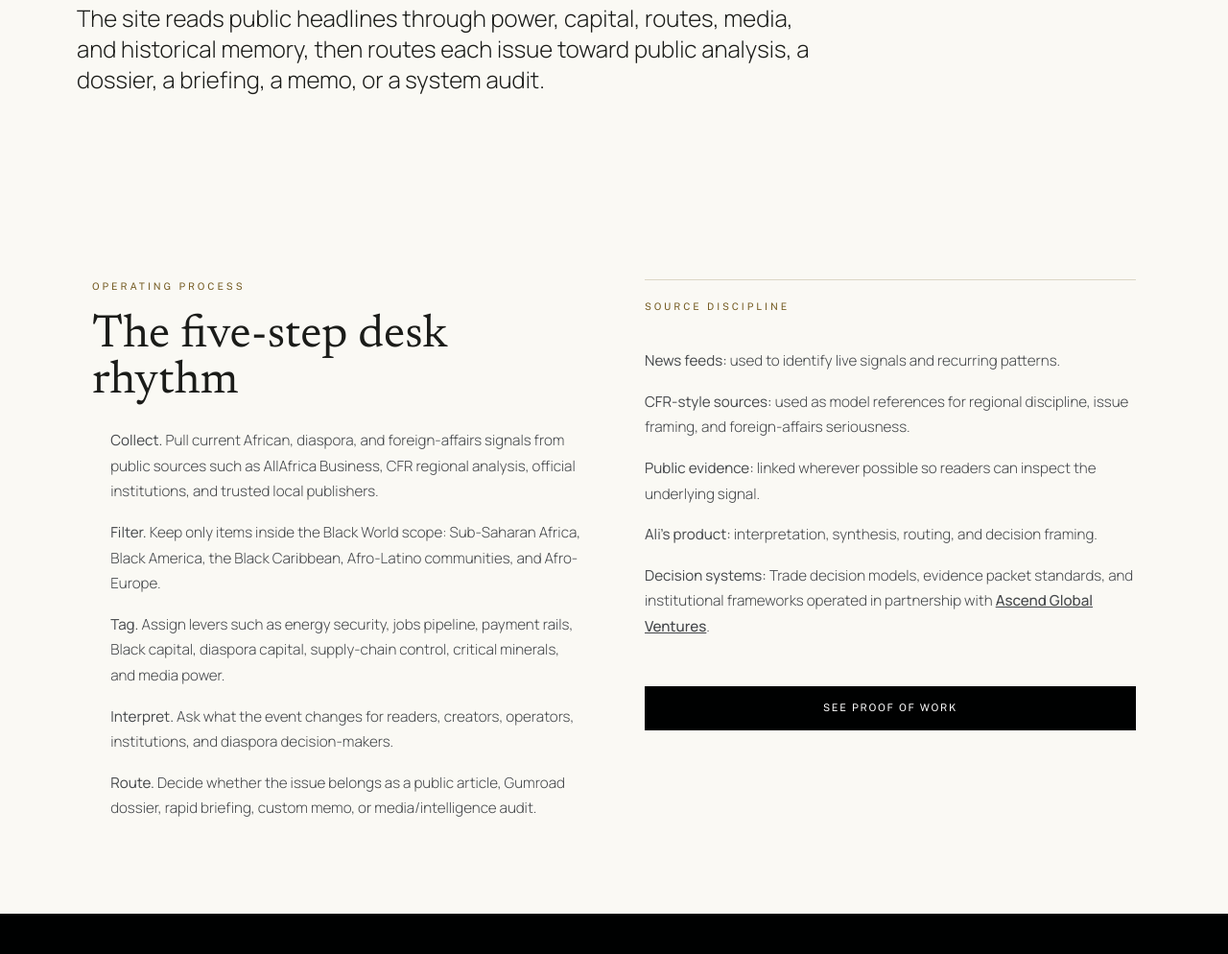
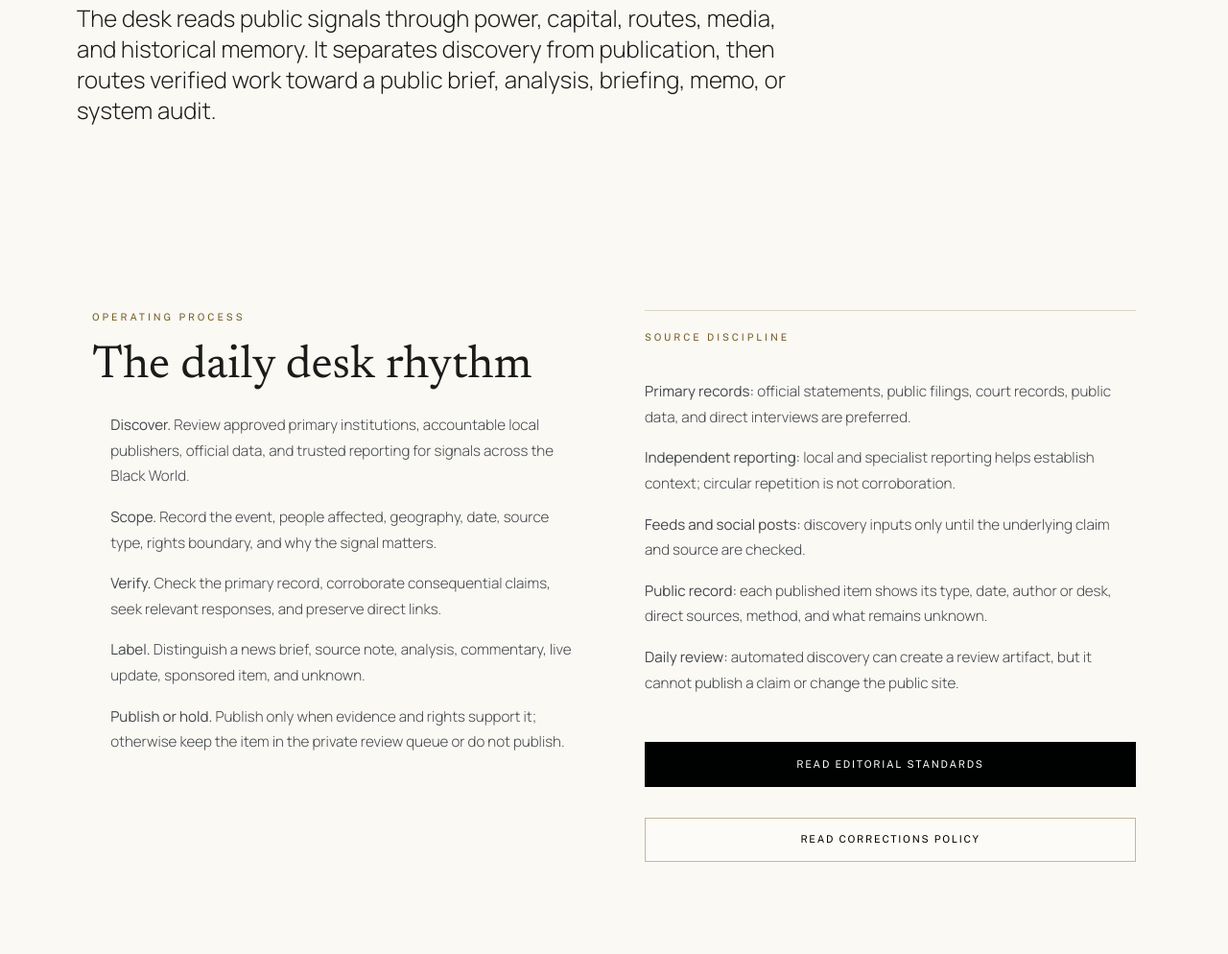
Before and after one commit to trooths2002/afrodescendantali-site, a website: page public/method.html in a window 1280 px wide. Shown: the part 386-1380 px from the top of the page at 96% size. Drawn offline with nearby package versions, Linux system fonts and the light colour scheme.

Commit message:
EXE-20261109-003: align method page with newsroom standards

```diff
--- a/public/method.html
+++ b/public/method.html
@@ -4,7 +4,7 @@
     <meta charset="UTF-8">
     <meta name="viewport" content="width=device-width, initial-scale=1.0">
     <title>Method | Afrodescendant Ali</title>
-    <meta name="description" content="How Afrodescendant Ali turns public events, African business headlines, CFR-style regional analysis, and Black World coverage into decision-ready intelligence.">
+    <meta name="description" content="How Afrodescendant Ali sources, verifies, labels, updates, and corrects Black World news, analysis, and briefings.">
     <link rel="canonical" href="https://www.afrodescendantali.com/method.html">
     <meta property="og:type" content="website">
     <meta property="og:title" content="Method | Afrodescendant Ali">
@@ -39,31 +39,32 @@
         <section class="page-hero bg-surface px-8 md:px-20 py-24">
             <div class="max-w-5xl">
                 <span class="eyebrow mb-8 block">Method</span>
-                <h1 class="page-hero-title serif-display text-5xl md:text-7xl font-light leading-tight text-primary mb-8">From public signal to paid intelligence</h1>
-                <p class="page-hero-copy text-xl md:text-2xl text-on-surface-variant font-light max-w-3xl leading-relaxed">The site reads public headlines through power, capital, routes, media, and historical memory, then routes each issue toward public analysis, a dossier, a briefing, a memo, or a system audit.</p>
+                <h1 class="page-hero-title serif-display text-5xl md:text-7xl font-light leading-tight text-primary mb-8">From public signal to a responsible public record</h1>
+                <p class="page-hero-copy text-xl md:text-2xl text-on-surface-variant font-light max-w-3xl leading-relaxed">The desk reads public signals through power, capital, routes, media, and historical memory. It separates discovery from publication, then routes verified work toward a public brief, analysis, briefing, memo, or system audit.</p>
             </div>
         </section>
         <section class="px-8 md:px-24 py-24 bg-surface-container-low">
             <div class="analysis-shell method-trust-grid">
                 <div>
                     <span class="eyebrow mb-5 block">Operating process</span>
-                    <h2 class="serif-display text-4xl md:text-5xl font-light leading-tight mb-6">The five-step desk rhythm</h2>
+                    <h2 class="serif-display text-4xl md:text-5xl font-light leading-tight mb-6">The daily desk rhythm</h2>
                     <ol class="method-list">
-                        <li><strong>Collect.</strong> Pull current African, diaspora, and foreign-affairs signals from public sources such as AllAfrica Business, CFR regional analysis, official institutions, and trusted local publishers.</li>
-                        <li><strong>Filter.</strong> Keep only items inside the Black World scope: Sub-Saharan Africa, Black America, the Black Caribbean, Afro-Latino communities, and Afro-Europe.</li>
-                        <li><strong>Tag.</strong> Assign levers such as energy security, jobs pipeline, payment rails, Black capital, diaspora capital, supply-chain control, critical minerals, and media power.</li>
-                        <li><strong>Interpret.</strong> Ask what the event changes for readers, creators, operators, institutions, and diaspora decision-makers.</li>
-                        <li><strong>Route.</strong> Decide whether the issue belongs as a public article, Gumroad dossier, rapid briefing, custom memo, or media/intelligence audit.</li>
+                        <li><strong>Discover.</strong> Review approved primary institutions, accountable local publishers, official data, and trusted reporting for signals across the Black World.</li>
+                        <li><strong>Scope.</strong> Record the event, people affected, geography, date, source type, rights boundary, and why the signal matters.</li>
+                        <li><strong>Verify.</strong> Check the primary record, corroborate consequential claims, seek relevant responses, and preserve direct links.</li>
+                        <li><strong>Label.</strong> Distinguish a news brief, source note, analysis, commentary, live update, sponsored item, and unknown.</li>
+                        <li><strong>Publish or hold.</strong> Publish only when evidence and rights support it; otherwise keep the item in the private review queue or do not publish.</li>
                     </ol>
                 </div>
                 <div class="trust-list">
                     <span class="eyebrow mb-5 block">Source discipline</span>
-                    <p><strong>News feeds:</strong> used to identify live signals and recurring patterns.</p>
-                    <p><strong>CFR-style sources:</strong> used as model references for regional discipline, issue framing, and foreign-affairs seriousness.</p>
-                    <p><strong>Public evidence:</strong> linked wherever possible so readers can inspect the underlying signal.</p>
-                    <p><strong>Ali's product:</strong> interpretation, synthesis, routing, and decision framing.</p>
-                    <p><strong>Decision systems:</strong> Trade decision models, evidence packet standards, and institutional frameworks operated in partnership with <a href="https://ascendglobalventures.com/?utm_source=afrodescendantali&amp;utm_medium=owned&amp;utm_campaign=ada_agv_bridge_v01&amp;utm_content=method_systems" class="text-primary underline font-medium hover:text-primary/80 transition-colors" data-agv-bridge="method_systems" target="_blank" rel="noopener noreferrer">Ascend Global Ventures</a>.</p>
-                    <a href="proof.html" class="site-button site-button--primary mt-8">See proof of work</a>
+                    <p><strong>Primary records:</strong> official statements, public filings, court records, public data, and direct interviews are preferred.</p>
+                    <p><strong>Independent reporting:</strong> local and specialist reporting helps establish context; circular repetition is not corroboration.</p>
+                    <p><strong>Feeds and social posts:</strong> discovery inputs only until the underlying claim and source are checked.</p>
+                    <p><strong>Public record:</strong> each published item shows its type, date, author or desk, direct sources, method, and what remains unknown.</p>
+                    <p><strong>Daily review:</strong> automated discovery can create a review artifact, but it cannot publish a claim or change the public site.</p>
+                    <a href="/standards.html" class="site-button site-button--primary mt-8">Read editorial standards</a>
+                    <a href="/corrections.html" class="site-button site-button--secondary mt-4">Read corrections policy</a>
                 </div>
             </div>
         </section>
```
